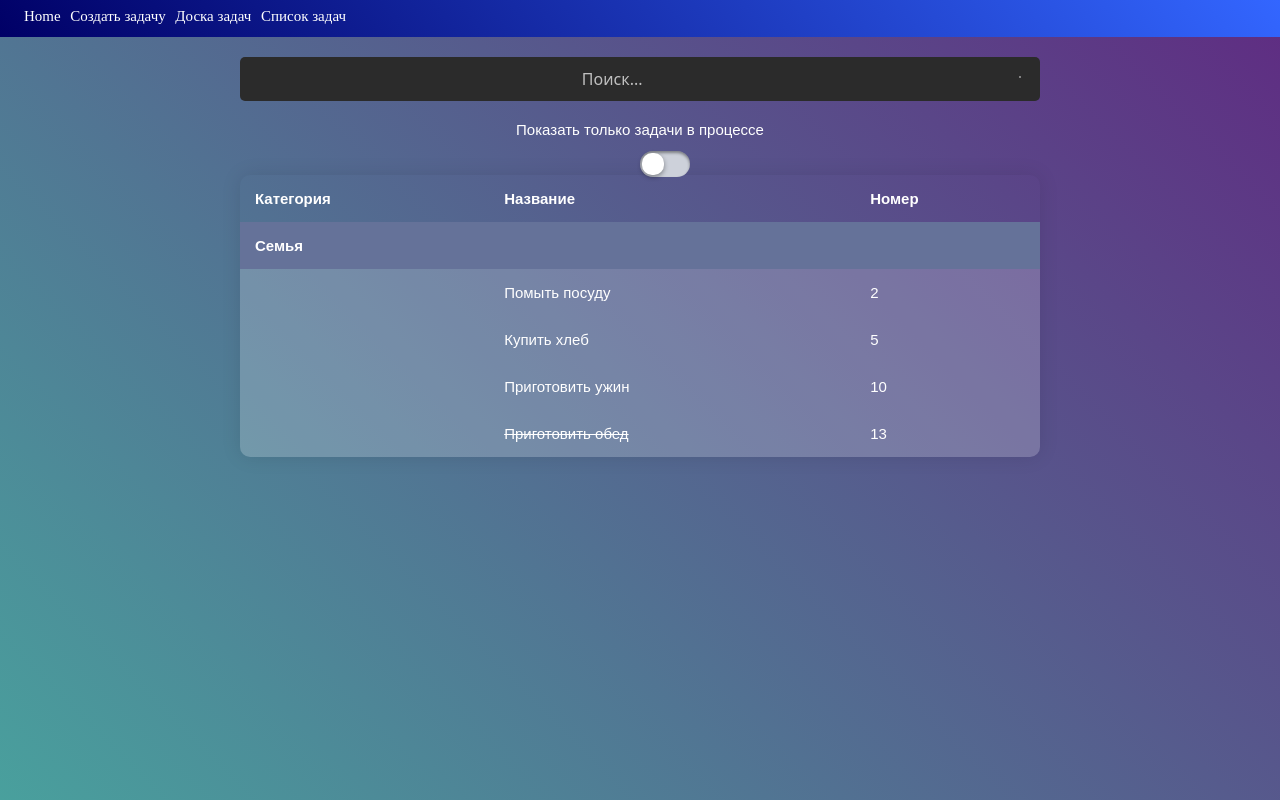
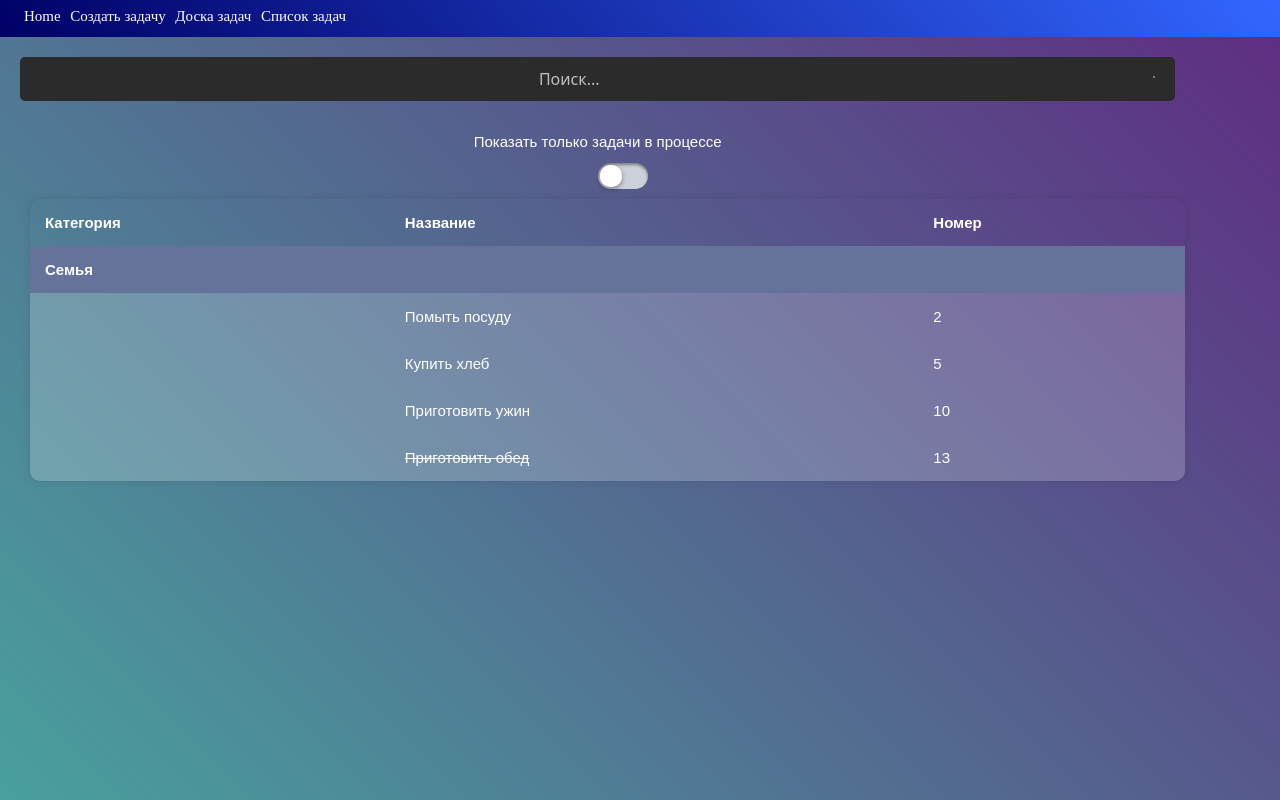
Before and after one commit to NellyMagaramova/canban, a React (Create React App) app: page /show_all_tasks in a window 1280 px wide. Built offline with nearby package versions, Linux system fonts and the light colour scheme.

Commit message:
add desk

```diff
--- a/src/components/table/style.css
+++ b/src/components/table/style.css
@@ -1,8 +1,6 @@
 html,
 
-body {
-    height: 100%;
-}
+body { height: 100%; }
 
 body {
     background: linear-gradient(45deg, #49a09d, #5f2c82);
@@ -12,21 +10,22 @@ body {
 }
 
 .container {
-    margin: 0 auto;
-    max-width: 800px;
+    margin-left: 10px;
+    margin-top: 20px;
+    margin-right: 20px;
+    max-width: 95%;
     width: 100%;
     color: white;
-    margin-top: 20px;
 }
 
-
 table {
+    margin-left: 10px;
     width: 100%;
+    min-width: 20%;
     border-collapse: collapse;
     overflow: hidden;
-    box-shadow: 0 0 20px rgba(0, 0, 0, 0.1);
+    box-shadow: 0 0 10px rgba(0, 0, 0, 0.1);
     border-radius: 10px;
-    margin: 0 auto;
 }
 
 th,
--- a/src/components/table/task-table.js
+++ b/src/components/table/task-table.js
@@ -14,6 +14,7 @@ function FilterableTaskTable({tasks}) {
 
     // код инициализации состояния выполняется только 1 раз при первой отрисовке компонента
     // затем при повторной отрисовке - просто будет браться оттуда значение searchValues
+
 
     const [searchValues, setSearchValues] = useState({filterText: '', inCompletedOnly: false});
 
@@ -59,10 +60,10 @@ function TaskTable({tasks}) {
     const rows = [];
     let lastCategory = null;
 
-    // проходим по всем продуктам и формируем из них React компонент ProductRow
+    // проходим по всем задачам
     tasks.forEach((task) => {
         // отображение категории
-        if (task.category !== lastCategory) { // если категория товаров изменилась - тогда отображаем ее
+        if (task.category !== lastCategory) { // если категория задач изменилась - тогда отображаем ее
             rows.push( <TaskCategoryRow  category={task.category}  key={task.category}/> );
         }
         // отображение задачи в виде строки
--- a/src/components/tasksdesk.js
+++ b/src/components/tasksdesk.js
@@ -1,3 +1,9 @@
+import {TaskCard} from "./desk/card";
+import {TASKS} from "./desk/test-data";
+import {TaskDesk} from "./desk/desk";
+
+
+
 export default function Taskdesk(){
-    return <h1>Task Desk</h1>
+    return <h1> <TaskDesk tasks={TASKS}/></h1>
 }
--- a/src/components/taskslist.js
+++ b/src/components/taskslist.js
@@ -5,5 +5,4 @@ import {TASKS} from "./table/test-data";
 function Taskslist(){
     return   < FilterableTaskTable  tasks={TASKS}/>
 }
-
 export {Taskslist}
```
